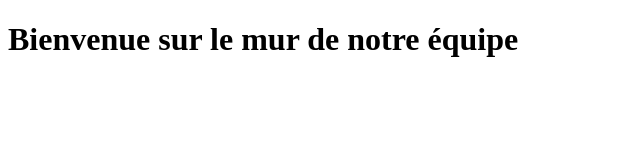
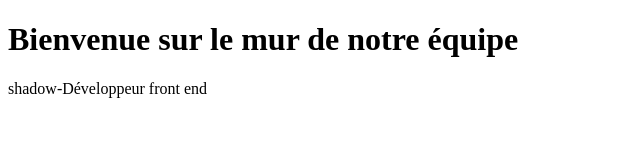
Before and after one commit to AAYANOGOAT/team-wall, a plain HTML site: page index.html in a window 1280 px wide. Shown: the whole page, without its empty margins (0-640 px from the left). Drawn offline with Linux system fonts and the light colour scheme.

Commit message:
Ajout du profil de shadow

```diff
--- a/index.html
+++ b/index.html
@@ -5,7 +5,7 @@
 </head>
 <body>
     <h1>Bienvenue sur le mur de notre équipe</h1>
-    <div id="container">
+    <div id="container"><p>shadow-Développeur front end</p>
         </div>
 </body>
 </html>
```
